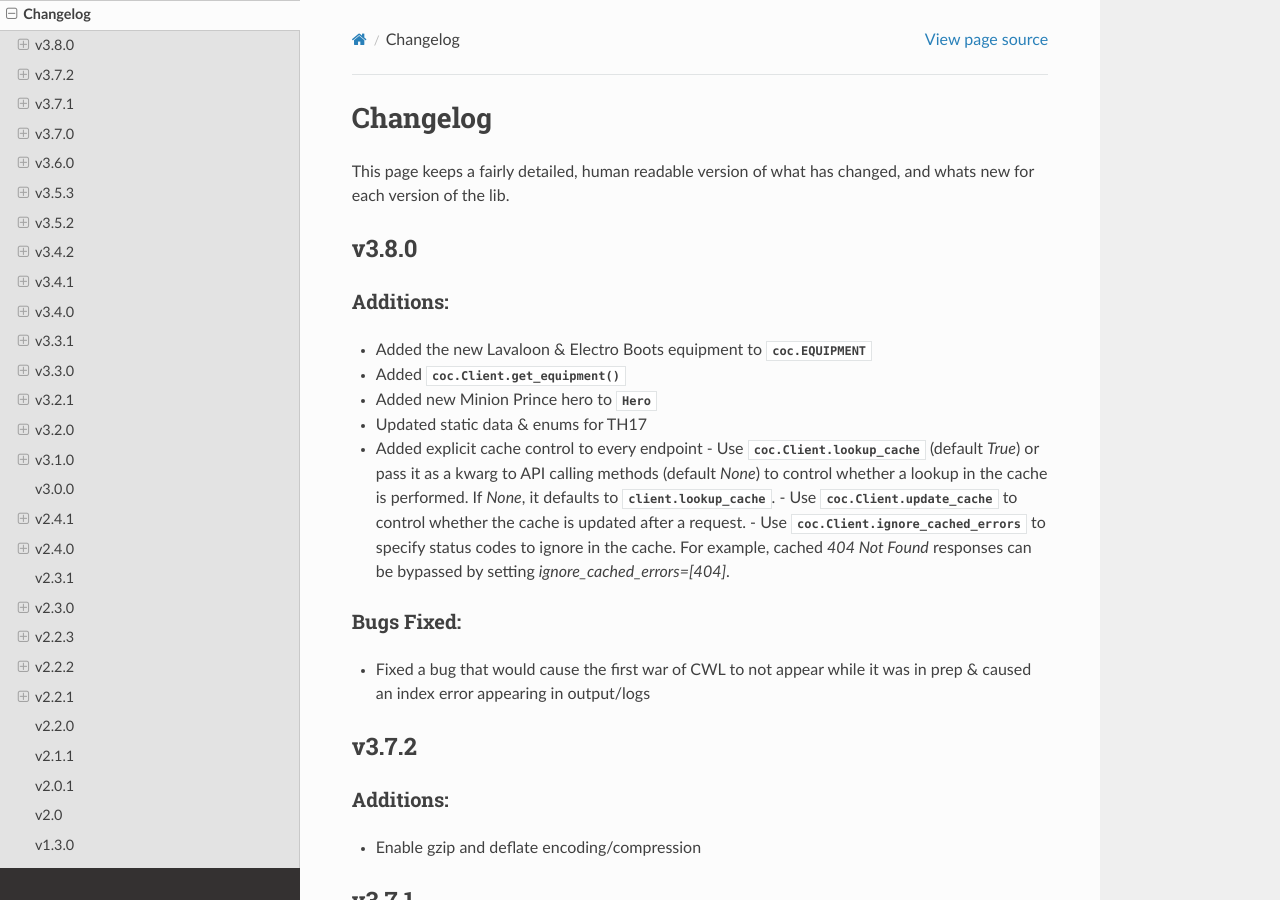
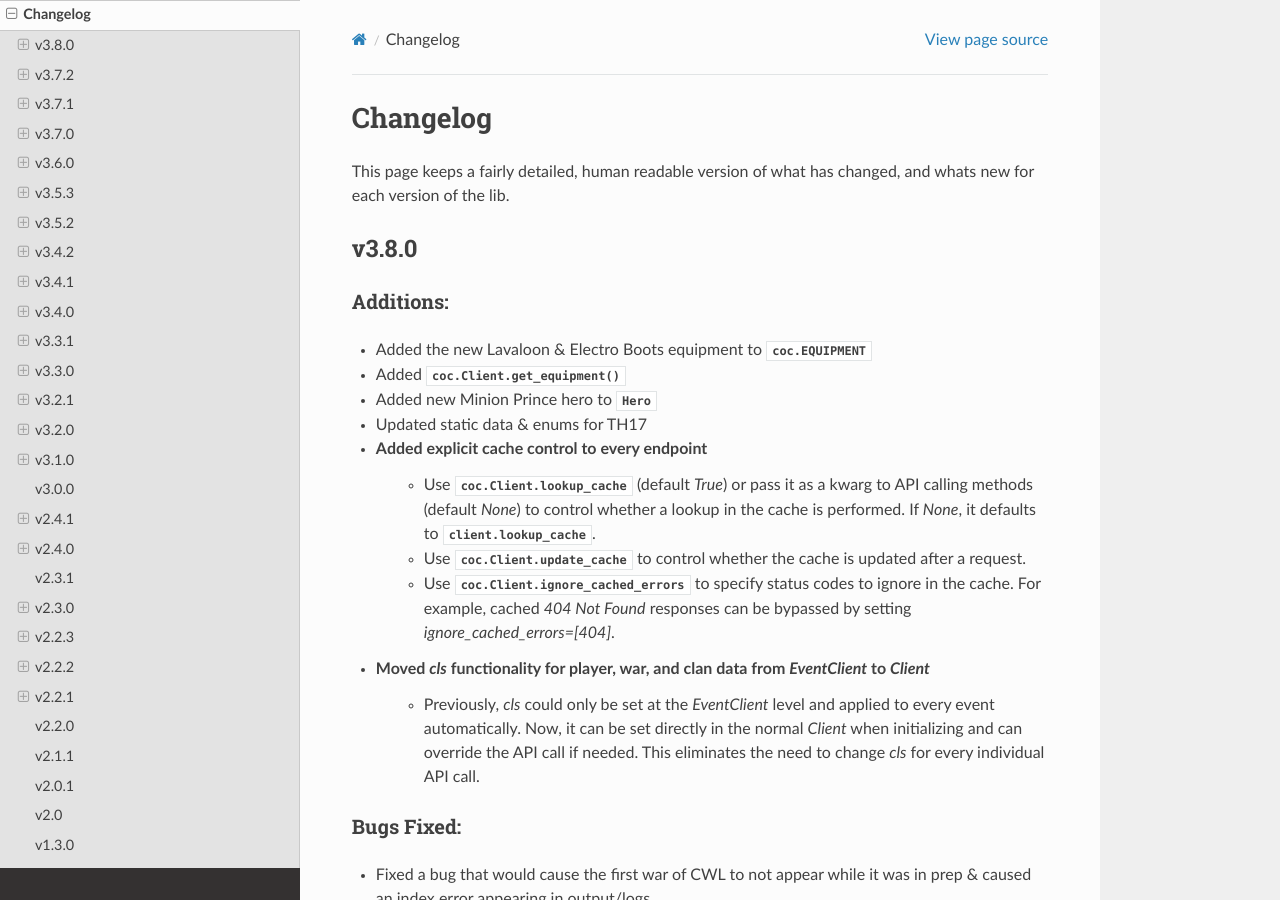
Before and after one commit to mathsman5133/coc.py, a Sphinx documentation site: the page built from docs/miscellaneous/changelog.rst, in a window 1280 px wide and 900 px high. Built offline with Sphinx 7.4.7 and the Read the Docs theme 3.1.0, drawn with Linux system fonts in a browser that asks for light colours.

Commit message:
update changelog

```diff
--- a/docs/miscellaneous/changelog.rst
+++ b/docs/miscellaneous/changelog.rst
@@ -17,9 +17,11 @@ Additions:
 - Added new Minion Prince hero to :class:`Hero`
 - Updated static data & enums for TH17
 - Added explicit cache control to every endpoint
-  - Use :attr:`coc.Client.lookup_cache` (default `True`) or pass it as a kwarg to API calling methods (default `None`) to control whether a lookup in the cache is performed. If `None`, it defaults to :attr:`client.lookup_cache`.
-  - Use :attr:`coc.Client.update_cache` to control whether the cache is updated after a request.
-  - Use :attr:`coc.Client.ignore_cached_errors` to specify status codes to ignore in the cache. For example, cached `404 Not Found` responses can be bypassed by setting `ignore_cached_errors=[404]`.
+   - Use :attr:`coc.Client.lookup_cache` (default `True`) or pass it as a kwarg to API calling methods (default `None`) to control whether a lookup in the cache is performed. If `None`, it defaults to :attr:`client.lookup_cache`.
+   - Use :attr:`coc.Client.update_cache` to control whether the cache is updated after a request.
+   - Use :attr:`coc.Client.ignore_cached_errors` to specify status codes to ignore in the cache. For example, cached `404 Not Found` responses can be bypassed by setting `ignore_cached_errors=[404]`.
+- Moved `cls` functionality for player, war, and clan data from `EventClient` to `Client`
+   - Previously, `cls` could only be set at the `EventClient` level and applied to every event automatically. Now, it can be set directly in the normal `Client` when initializing and can override the API call if needed. This eliminates the need to change `cls` for every individual API call.
 
 Bugs Fixed:
 ~~~~~~~~~~~
```
